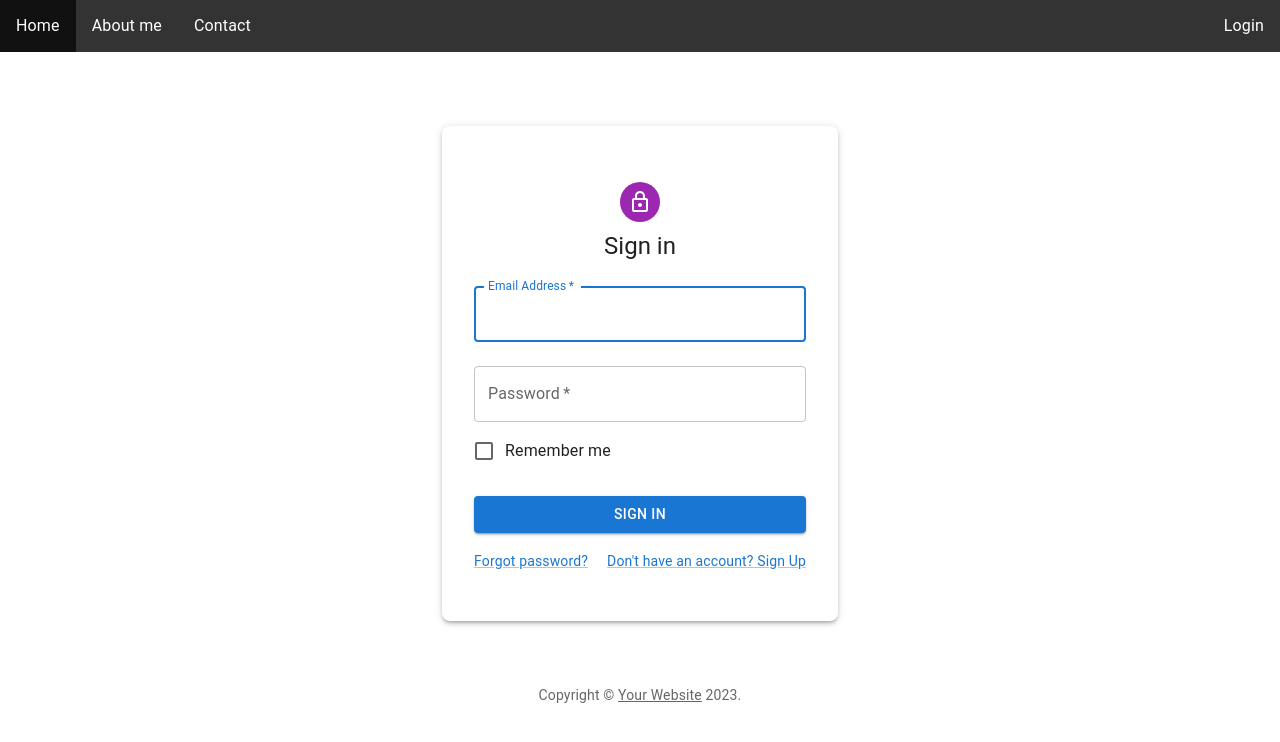
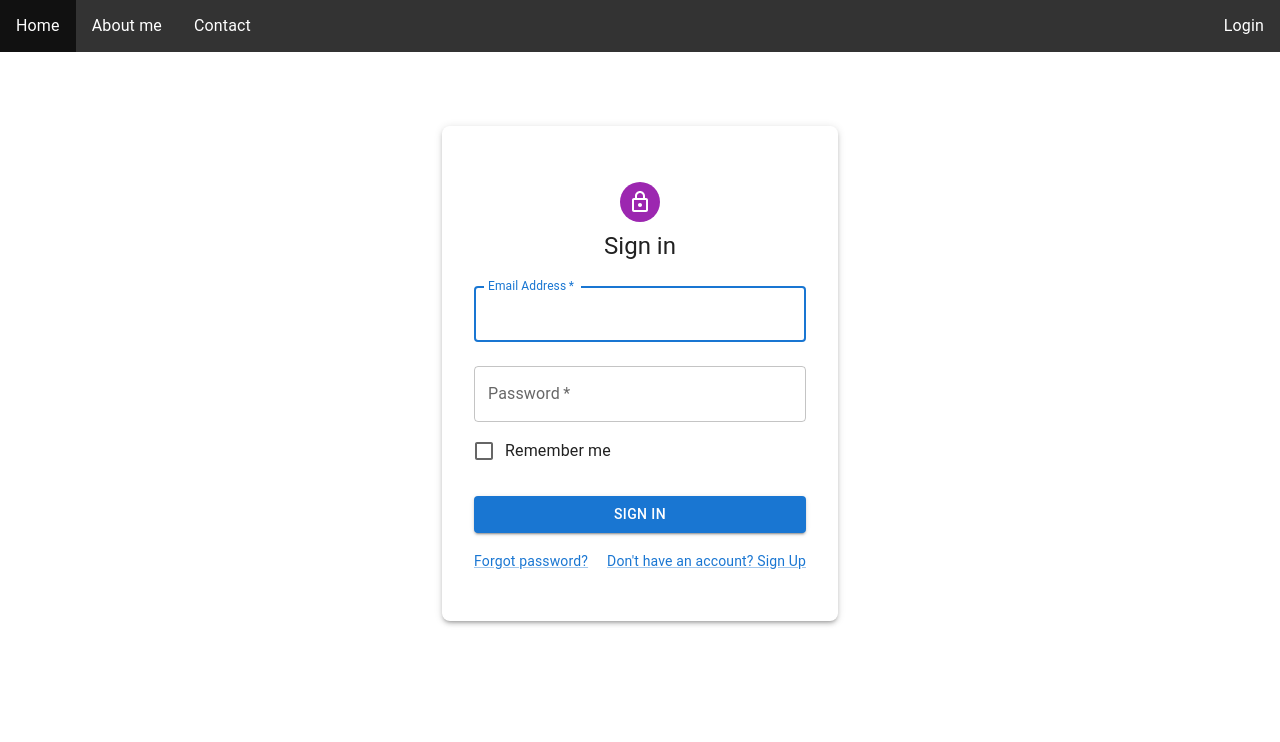
Before and after one commit to efraim224/Blog-frontend, a React (Create React App) app: page /login in a window 1280 px wide. Shown: the top 742 px of the page. Built offline with nearby package versions, Linux system fonts and the light colour scheme.

Commit message:
removed copyright and themes

```diff
--- a/src/pages/Login.js
+++ b/src/pages/Login.js
@@ -11,22 +11,6 @@ import Box from '@mui/material/Box';
 import LockOutlinedIcon from '@mui/icons-material/LockOutlined';
 import Typography from '@mui/material/Typography';
 import Container from '@mui/material/Container';
-import { createTheme, ThemeProvider } from '@mui/material/styles';
-
-function Copyright(props) {
-  return (
-    <Typography variant="body2" color="text.secondary" align="center" {...props}>
-      {'Copyright © '}
-      <Link color="inherit" href="/login">
-        Your Website
-      </Link>{' '}
-      {new Date().getFullYear()}
-      {'.'}
-    </Typography>
-  );
-}
-
-const theme = createTheme();
 
 export default function Login() {
   const handleSubmit = (event) => {
@@ -39,7 +23,6 @@ export default function Login() {
   };
 
   return (
-    <ThemeProvider theme={theme}>
       <Container className='login-container' maxWidth="xs">
         <CssBaseline />
         <Box
@@ -107,8 +90,6 @@ export default function Login() {
             </Grid>
           </Box>
         </Box>
-        <Copyright sx={{ mt: 8, mb: 4 }} />
       </Container>
-    </ThemeProvider>
   );
 }
```
